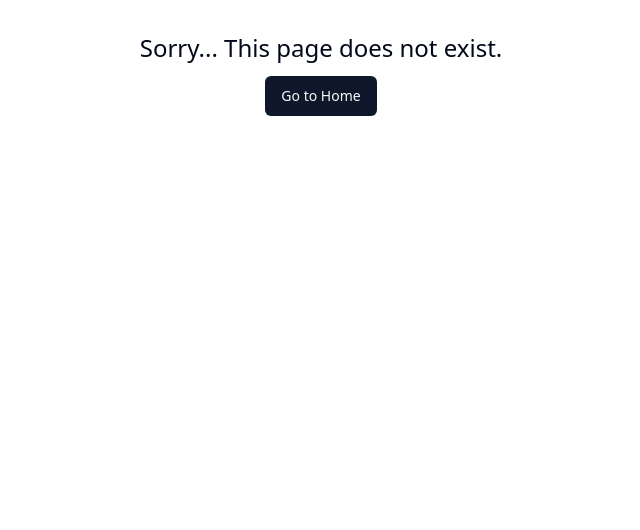
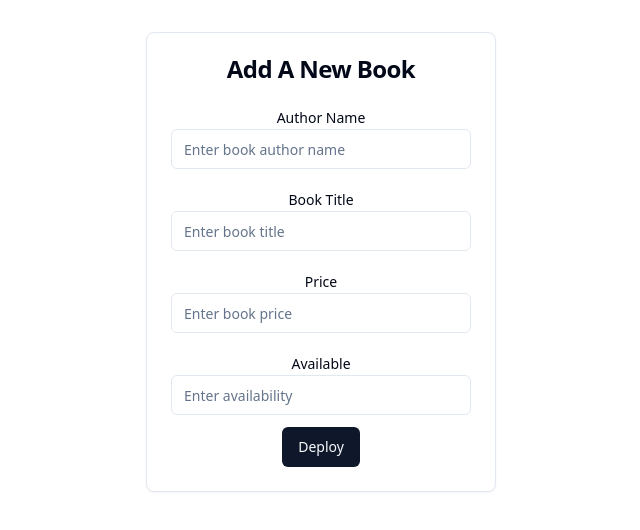
Before and after one commit to longlee10/DevOps-Group-Project, a React (Vite) app in the folder client-COMP303/: page /book/add in a window 1280 px wide. Shown: the top 530 px of the page, without its empty margins (319-959 px from the left). Built offline with nearby package versions, Linux system fonts and the light colour scheme.

Commit message:
Build the Form to send book to server

```diff
--- a/client-COMP303/package.json
+++ b/client-COMP303/package.json
@@ -10,6 +10,7 @@
     "preview": "vite preview"
   },
   "dependencies": {
+    "@radix-ui/react-label": "^2.0.2",
     "@radix-ui/react-slot": "^1.0.2",
     "axios": "^1.6.8",
     "class-variance-authority": "^0.7.0",
--- a/client-COMP303/src/App.tsx
+++ b/client-COMP303/src/App.tsx
@@ -3,6 +3,7 @@ import Book from "./components/Book";
 import { Route, BrowserRouter as Router, Routes } from "react-router-dom";
 import Home from "./components/Home";
 import ErrorPage from "./components/ErrorPage";
+import BookForm from "./components/BookForm";
 
 function App() {
   return (
@@ -12,6 +13,7 @@ function App() {
         <Route path="*" element={<ErrorPage />} />
         <Route path="/" element={<Home />} />
         <Route path="/book" element={<Book />} />
+        <Route path="/book/add" element={<BookForm />} />
       </Routes>
     </Router>
   );
--- a/client-COMP303/src/components/Book.tsx
+++ b/client-COMP303/src/components/Book.tsx
@@ -8,6 +8,9 @@ import {
 } from "@/components/ui/table";
 import { useState, useEffect } from "react";
 import axios from "axios";
+import { Link } from "react-router-dom";
+import { Button } from "./ui/button";
+import { BOOK_ENDPOINT } from "@/endpoints";
 
 interface Book {
   author: string;
@@ -23,21 +26,21 @@ const Book = () => {
   useEffect(() => {
     const fetchBook = async () => {
       await axios
-        .get<Book[]>("http://localhost:8084/book")
-        .then((res) => {
-          setBooks(res.data);
-        })
-        .catch((err) => {
-          console.log(err);
-        });
+        .get<Book[]>(BOOK_ENDPOINT)
+        .then((res) => setBooks(res.data))
+        .catch((err) => console.log(err));
     };
     fetchBook();
   }, []);
 
   return (
     <>
-      <h1 className="text-2xl">List of Books</h1>
-      <Table className="w-1/2 m-auto">
+      <h1 className="text-2xl mb-3">List of Books</h1>
+      <Link to="/book/add">
+        <Button>Add Book</Button>
+      </Link>
+
+      <Table className="w-1/2 m-auto mt-3">
         <TableHeader>
           <TableRow>
             {tableHeads.map((head) => (
--- /dev/null
+++ b/client-COMP303/src/components/BookForm.tsx
@@ -0,0 +1,80 @@
+import { Button } from "@/components/ui/button";
+import { Card, CardContent, CardHeader, CardTitle } from "@/components/ui/card";
+import { Input } from "@/components/ui/input";
+import { Label } from "@/components/ui/label";
+import { useState } from "react";
+import axios from "axios";
+import { useNavigate } from "react-router-dom";
+import { BOOK_ENDPOINT } from "@/endpoints";
+
+const BookForm = () => {
+  const [author, setAuthor] = useState("");
+  const [title, setTitle] = useState("");
+  const [price, setPrice] = useState("");
+  const [available, setAvailable] = useState("");
+  const navigate = useNavigate();
+
+  const handleSubmit = async (e: React.FormEvent) => {
+    e.preventDefault();
+
+    await axios
+      .post(BOOK_ENDPOINT, {
+        author,
+        title,
+        price,
+        available,
+      })
+      .then(() => navigate("/book"))
+      .catch((err) => console.log(err));
+  };
+
+  return (
+    <Card className="w-[350px] m-auto">
+      <CardHeader>
+        <CardTitle>Add A New Book</CardTitle>
+      </CardHeader>
+      <CardContent>
+        <form onSubmit={handleSubmit}>
+          <div className="flex flex-col space-y-1.5 gap-3">
+            <div>
+              <Label htmlFor="author">Author Name</Label>
+              <Input
+                id="author"
+                placeholder="Enter book author name"
+                onChange={(e) => setAuthor(e.target.value)}
+              />
+            </div>
+            <div>
+              <Label htmlFor="title">Book Title</Label>
+              <Input
+                id="title"
+                placeholder="Enter book title"
+                onChange={(e) => setTitle(e.target.value)}
+              />
+            </div>
+            <div>
+              <Label htmlFor="price">Price</Label>
+              <Input
+                id="price"
+                type="number"
+                placeholder="Enter book price"
+                onChange={(e) => setPrice(e.target.value)}
+              />
+            </div>
+            <div>
+              <Label htmlFor="avaliable">Available</Label>
+              <Input
+                id="avaliable"
+                placeholder="Enter availability"
+                onChange={(e) => setAvailable(e.target.value)}
+              />
+            </div>
+          </div>
+          <Button className="mt-3">Deploy</Button>
+        </form>
+      </CardContent>
+    </Card>
+  );
+};
+
+export default BookForm;
--- /dev/null
+++ b/client-COMP303/src/components/ui/card.tsx
@@ -0,0 +1,79 @@
+import * as React from "react"
+
+import { cn } from "@/lib/utils"
+
+const Card = React.forwardRef<
+  HTMLDivElement,
+  React.HTMLAttributes<HTMLDivElement>
+>(({ className, ...props }, ref) => (
+  <div
+    ref={ref}
+    className={cn(
+      "rounded-lg border bg-card text-card-foreground shadow-sm",
+      className
+    )}
+    {...props}
+  />
+))
+Card.displayName = "Card"
+
+const CardHeader = React.forwardRef<
+  HTMLDivElement,
+  React.HTMLAttributes<HTMLDivElement>
+>(({ className, ...props }, ref) => (
+  <div
+    ref={ref}
+    className={cn("flex flex-col space-y-1.5 p-6", className)}
+    {...props}
+  />
+))
+CardHeader.displayName = "CardHeader"
+
+const CardTitle = React.forwardRef<
+  HTMLParagraphElement,
+  React.HTMLAttributes<HTMLHeadingElement>
+>(({ className, ...props }, ref) => (
+  <h3
+    ref={ref}
+    className={cn(
+      "text-2xl font-semibold leading-none tracking-tight",
+      className
+    )}
+    {...props}
+  />
+))
+CardTitle.displayName = "CardTitle"
+
+const CardDescription = React.forwardRef<
+  HTMLParagraphElement,
+  React.HTMLAttributes<HTMLParagraphElement>
+>(({ className, ...props }, ref) => (
+  <p
+    ref={ref}
+    className={cn("text-sm text-muted-foreground", className)}
+    {...props}
+  />
+))
+CardDescription.displayName = "CardDescription"
+
+const CardContent = React.forwardRef<
+  HTMLDivElement,
+  React.HTMLAttributes<HTMLDivElement>
+>(({ className, ...props }, ref) => (
+  <div ref={ref} className={cn("p-6 pt-0", className)} {...props} />
+))
+CardContent.displayName = "CardContent"
+
+const CardFooter = React.forwardRef<
+  HTMLDivElement,
+  React.HTMLAttributes<HTMLDivElement>
+>(({ className, ...props }, ref) => (
+  <div
+    ref={ref}
+    className={cn("flex items-center p-6 pt-0", className)}
+    {...props}
+  />
+))
+CardFooter.displayName = "CardFooter"
+
+export { Card, CardHeader, CardFooter, CardTitle, CardDescription, CardContent }
--- /dev/null
+++ b/client-COMP303/src/components/ui/input.tsx
@@ -0,0 +1,25 @@
+import * as React from "react"
+
+import { cn } from "@/lib/utils"
+
+export interface InputProps
+  extends React.InputHTMLAttributes<HTMLInputElement> {}
+
+const Input = React.forwardRef<HTMLInputElement, InputProps>(
+  ({ className, type, ...props }, ref) => {
+    return (
+      <input
+        type={type}
+        className={cn(
+          "flex h-10 w-full rounded-md border border-input bg-background px-3 py-2 text-sm ring-offset-background file:border-0 file:bg-transparent file:text-sm file:font-medium placeholder:text-muted-foreground focus-visible:outline-none focus-visible:ring-2 focus-visible:ring-ring focus-visible:ring-offset-2 disabled:cursor-not-allowed disabled:opacity-50",
+          className
+        )}
+        ref={ref}
+        {...props}
+      />
+    )
+  }
+)
+Input.displayName = "Input"
+
+export { Input }
--- /dev/null
+++ b/client-COMP303/src/components/ui/label.tsx
@@ -0,0 +1,24 @@
+import * as React from "react"
+import * as LabelPrimitive from "@radix-ui/react-label"
+import { cva, type VariantProps } from "class-variance-authority"
+
+import { cn } from "@/lib/utils"
+
+const labelVariants = cva(
+  "text-sm font-medium leading-none peer-disabled:cursor-not-allowed peer-disabled:opacity-70"
+)
+
+const Label = React.forwardRef<
+  React.ElementRef<typeof LabelPrimitive.Root>,
+  React.ComponentPropsWithoutRef<typeof LabelPrimitive.Root> &
+    VariantProps<typeof labelVariants>
+>(({ className, ...props }, ref) => (
+  <LabelPrimitive.Root
+    ref={ref}
+    className={cn(labelVariants(), className)}
+    {...props}
+  />
+))
+Label.displayName = LabelPrimitive.Root.displayName
+
+export { Label }
--- /dev/null
+++ b/client-COMP303/src/endpoints.ts
@@ -0,0 +1,3 @@
+const BOOK_ENDPOINT = "http://localhost:8084/book";
+
+export { BOOK_ENDPOINT };
```
Also changed, not shown: 1 other file (tests, documents, lock files or other folders).
